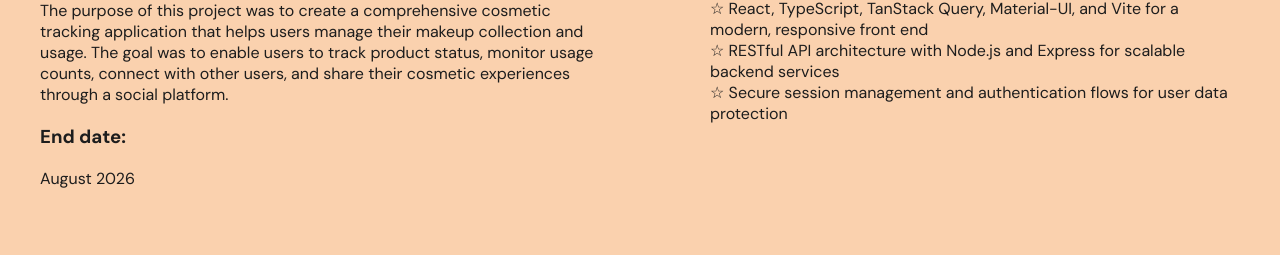
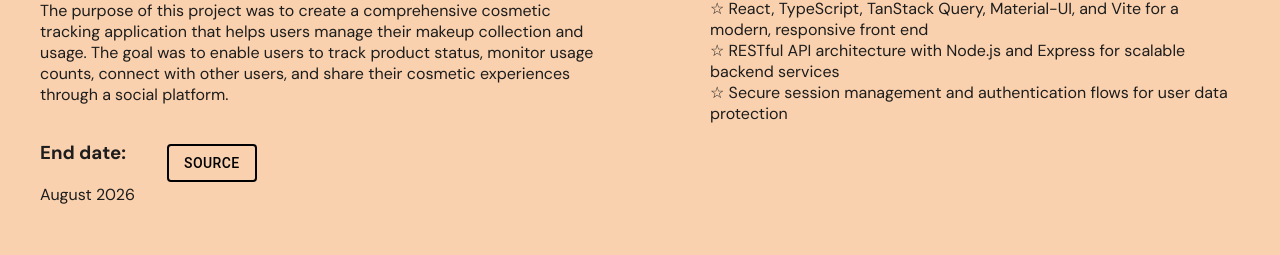
Before and after one commit to menamina/portfolio, a React (Vite) app: page /portfolio/Bunie in a window 1280 px wide. Shown: the part 403-658 px from the top of the page. Built offline with nearby package versions, Linux system fonts and the light colour scheme; no server answers.

Commit message:
adding source links to projects

```diff
--- a/src/components/buttonOutline.tsx
+++ b/src/components/buttonOutline.tsx
@@ -23,6 +23,7 @@ function ButtonOutline(btnData: BtnData) {
       <Button
         sx={{
           border: "2px solid black",
+          color: "black",
         }}
         href={url}
         target="_blank"
--- a/src/components/projectData.tsx
+++ b/src/components/projectData.tsx
@@ -34,6 +34,7 @@ const projects = [
     date: "October 2026",
     images: [caseReport, exports, analytics, audit],
     livePrev: null,
+    src: null,
   },
 
   {
@@ -55,6 +56,7 @@ const projects = [
     date: "August 2026",
     images: [feed, profile, set, pass, wrongpass, edit, comment, inven],
     livePrev: null,
+    src: "https://github.com/menamina/bunie",
   },
 ];
 
--- a/src/components/projectPage.tsx
+++ b/src/components/projectPage.tsx
@@ -28,11 +28,27 @@ function ProjectPage() {
                 <h2>Purpose</h2>
                 <p>{project.about}</p>
               </div>
-              <div>
-                <h3>
-                  {project.type === "work" ? "Hand off date:" : "End date:"}
-                </h3>
-                <div>{project.date}</div>
+              <div
+                style={{
+                  display: "flex",
+                  gap: "2rem",
+                }}
+              >
+                <div>
+                  <h3>
+                    {project.type === "work" ? "Hand off date:" : "End date:"}
+                  </h3>
+                  <div>{project.date}</div>
+                </div>
+                {project.src && (
+                  <div
+                    style={{
+                      alignSelf: "center",
+                    }}
+                  >
+                    <ButtonOutline text="Source" url={project.src} />
+                  </div>
+                )}
               </div>
             </div>
           </div>
```
